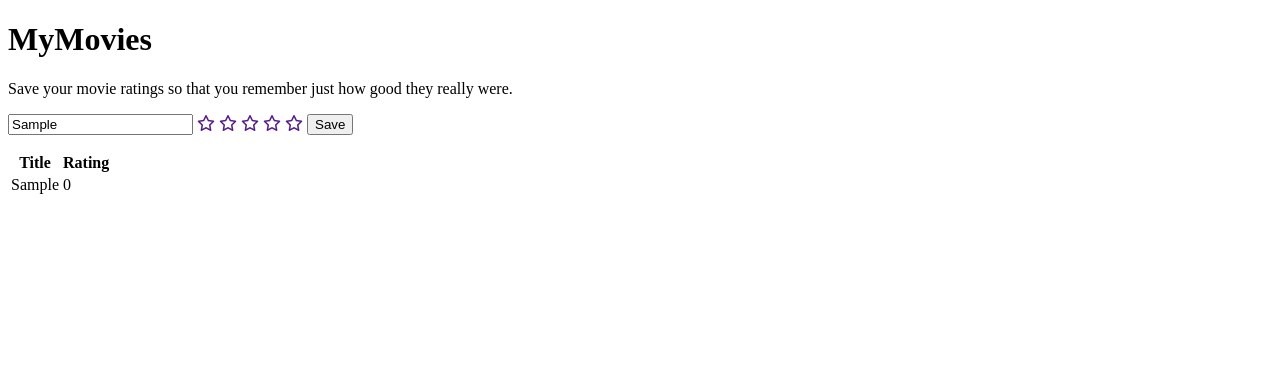
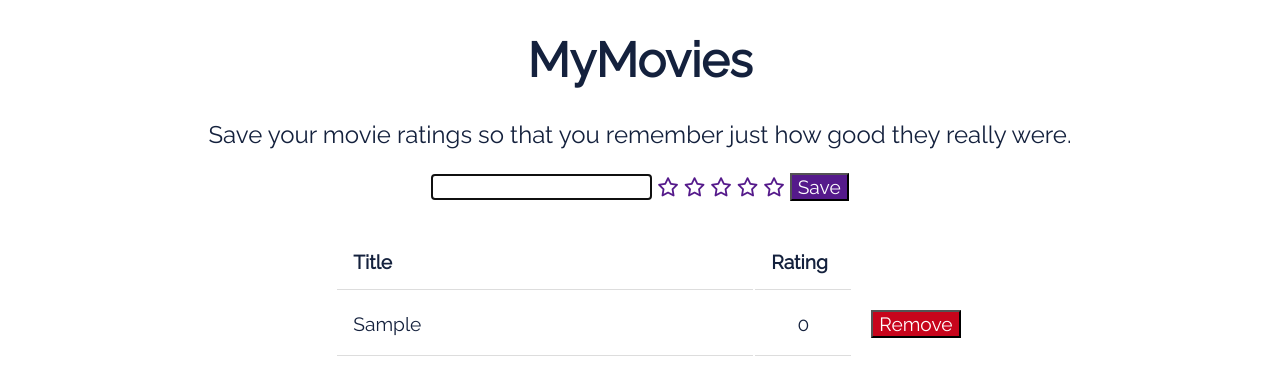
Before and after one commit to christopherklint97/MyMovies, a plain HTML site: page index.html in a window 1280 px wide. Both pictures are taken after typing "Sample" into the empty fields and a click on the input "Save". Drawn offline with nearby package versions, Linux system fonts and the light colour scheme.

Commit message:
final commit, simple styling changes

```diff
--- a/app.js
+++ b/app.js
@@ -40,10 +40,13 @@ function saveMovie() {
 
         $('<td></td>').text(movieTitle).attr('id', movieTitle).appendTo(newRow);
         $('<td></td>').text(movieRating).appendTo(newRow);
+        $('<button class="delete-button">Remove</button>').appendTo(newRow);
 
         if (!checkDuplicates(movieTitle)) {
             newRow.appendTo('tbody');
-            sortMovies();
+            $('#movie-title')[0].value = '';
+            $('#movie-title')[0].focus();
+            resetStars();
         }
 
     })
@@ -65,16 +68,13 @@ function checkDuplicates(title) {
 
 }
 
-// Sort through the arrays and eleminate duplicates
-function sortMovies() {
-    let movies = Array.from($('tbody')[0].children);
-
-    console.log(movies);
-
-
+// Remove movie from the list when the delete button is clicked
+function deleteMovie() {
+    $('#movie-list').on('click', '.delete-button', function () {
+        $(this).parent().remove();
+    })
 }
-
-
 
 highlightStars();
 saveMovie();
+deleteMovie();
--- a/index.html
+++ b/index.html
@@ -4,12 +4,15 @@
 <head>
     <meta charset="UTF-8">
     <meta name="viewport" content="width=device-width, initial-scale=1.0">
+    <script src="https://kit.fontawesome.com/9b0c10cb9c.js" crossorigin="anonymous"></script>
+    <link href="https://fonts.googleapis.com/css2?family=Raleway&display=swap" rel="stylesheet">
     <link rel="stylesheet" href="style.css">
-    <script src="https://kit.fontawesome.com/9b0c10cb9c.js" crossorigin="anonymous"></script>
+
     <title>MyMovies</title>
 </head>
 
 <body>
+    <div id="app">
         <h1>MyMovies</h1>
         <p>Save your movie ratings so that you remember just how good they really were.</p>
 
@@ -18,17 +21,18 @@
                 <input type="text" name="movie-title" id="movie-title" required>
             </label>
             <label for="movie-rating">
+                <span class="stars">
                     <a href=""><i class="far fa-star" id="1"></i></a>
                     <a href=""><i class="far fa-star" id="2"></i></a>
                     <a href=""><i class="far fa-star" id="3"></i></a>
                     <a href=""><i class="far fa-star" id="4"></i></a>
                     <a href=""><i class="far fa-star" id="5"></i></a>
+                </span>
             </label>
-        <input type="submit" value="Save">
+            <input type="submit" value="Save" id="submit-button">
         </form>
 
-    <ul id="movie-list"></ul>
-    <table>
+        <table id="movie-list">
             <thead>
                 <tr>
                     <th>Title</th>
@@ -39,6 +43,8 @@
 
             </tbody>
         </table>
+    </div>
+
 
     <script src="https://code.jquery.com/jquery-3.5.1.min.js"
         integrity="sha256-9/aliU8dGd2tb6OSsuzixeV4y/faTqgFtohetphbbj0=" crossorigin="anonymous"></script>
--- a/style.css
+++ b/style.css
@@ -0,0 +1,70 @@
+* {
+    font-family: 'Raleway', sans-serif;
+}
+
+body {
+    color: #14213D;
+}
+
+h1 {
+    font-size: 3rem;
+}
+
+p {
+    font-size: 1.5rem;
+}
+
+table, form, input, button {
+    font-size: 1.2rem;
+}
+
+table {
+    margin-top: 2rem;
+    margin-left: auto;
+    margin-right: auto;
+    width: auto;
+    height: auto;
+}
+
+th:nth-of-type(1), tr > td:nth-of-type(1), tr {
+    text-align: left;
+    width: 30vw;
+}
+
+tr > td:nth-of-type(2) {
+    text-align: center;
+    width: 5vw;
+}
+
+th, td {
+    padding: 1rem;
+    border-bottom: 1px solid #ddd;
+}
+
+td:hover {
+    background-color: #f5f5f5;
+}
+
+tr {
+    vertical-align: middle;
+}
+
+button {
+    margin: 20%;
+    background-color: #C7051C;
+    color: white;
+}
+
+#submit-button {
+    background-color: #551A8B;
+    color: white;
+}
+
+#movie-title {
+    border: 1px solid #551A8B;
+}
+
+#app {
+    margin: 0 auto;
+    text-align: center;
+}
```
Lines whose indentation alone changed are shown as unchanged.
